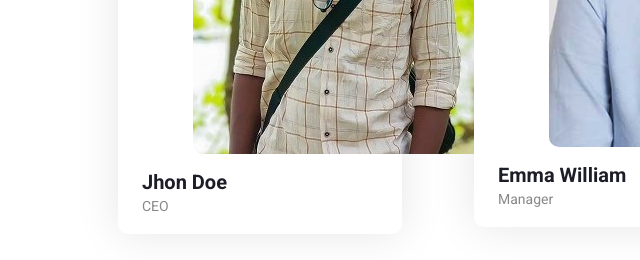
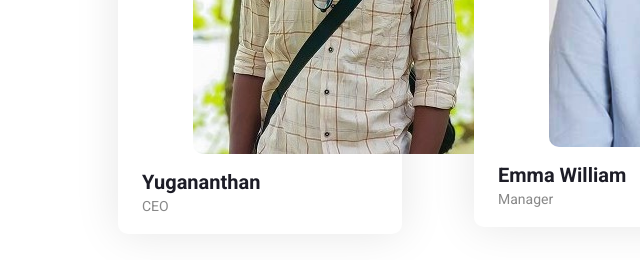
Before and after one commit to Yugananthanpalani/techswot, a plain HTML site: page about.html in a window 1280 px wide. Shown: the part 1950-2210 px from the top of the page, 0-640 px from the left. Drawn offline with nearby package versions, Linux system fonts and the light colour scheme.

Commit message:
Update about.html

```diff
--- a/about.html
+++ b/about.html
@@ -193,7 +193,7 @@
                                 <img class="img-fluid rounded w-100" src="img/team-1.jpg" alt="">
                             </div>
                             <div class="px-4 py-3">
-                                <h5 class="fw-bold m-0">Jhon Doe</h5>
+                                <h5 class="fw-bold m-0">Yugananthan</h5>
                                 <small>CEO</small>
                             </div>
                         </div>
```
